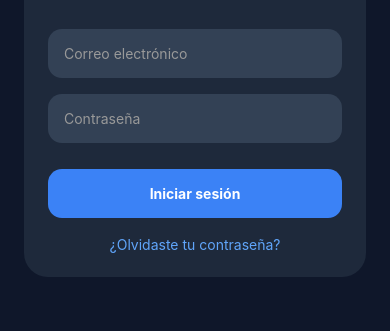
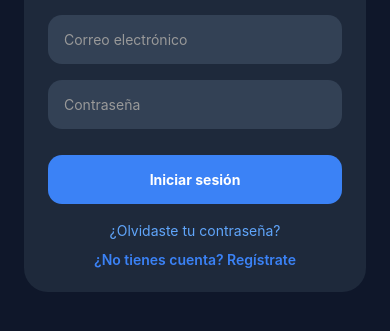
Before and after one commit to JFabrizzio5/CometaxVibeCodingChallenge, an Expo app drawn with the web renderer of React Native in the folder jankarlito689/proyecto_3/plantilla_3/: screen / in a window 390 px wide. Shown: the part 329-660 px from the top of the page. Built offline with nearby package versions, Linux system fonts and the light colour scheme; Expo Router itself is replaced by a stand-in of ours; some packages are replaced by stand-ins of ours.

Commit message:
se agrego link de register

```diff
--- a/jankarlito689/proyecto_3/plantilla_3/app/index.tsx
+++ b/jankarlito689/proyecto_3/plantilla_3/app/index.tsx
@@ -72,6 +72,13 @@ export default function LoginScreen() {
           ¿Olvidaste tu contraseña?
         </Text>
 
+        <TouchableOpacity
+          onPress={() => router.push('/register')}
+        >
+          <Text style={styles.registerLink}>
+            ¿No tienes cuenta? Regístrate
+          </Text>
+        </TouchableOpacity>
       </View>
     </View>
   );
@@ -122,4 +129,10 @@ const styles = StyleSheet.create({
     marginTop: 18,
     color: '#60A5FA',
   },
+  registerLink: {
+    textAlign: 'center',
+    marginTop: 12,
+    color: '#3B82F6',
+    fontWeight: '600',
+  },
 });
```
